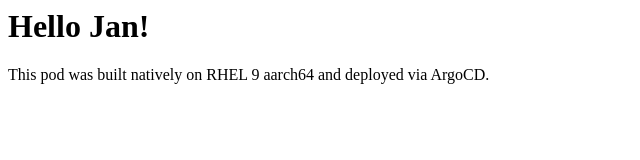
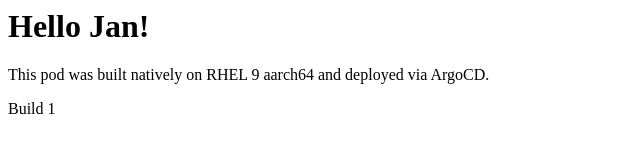
Before and after one commit to victoirj/argocd, a plain HTML site: page guestbook/index.html in a window 1280 px wide. Shown: the full height of the page, 0-640 px from the left. Drawn offline with Linux system fonts and the light colour scheme.

Commit message:
Update index.html

```diff
--- a/guestbook/index.html
+++ b/guestbook/index.html
@@ -1,2 +1,3 @@
 <h1>Hello Jan!</h1>
 <p>This pod was built natively on RHEL 9 aarch64 and deployed via ArgoCD.</p>
+<p>Build 1</p>
```
